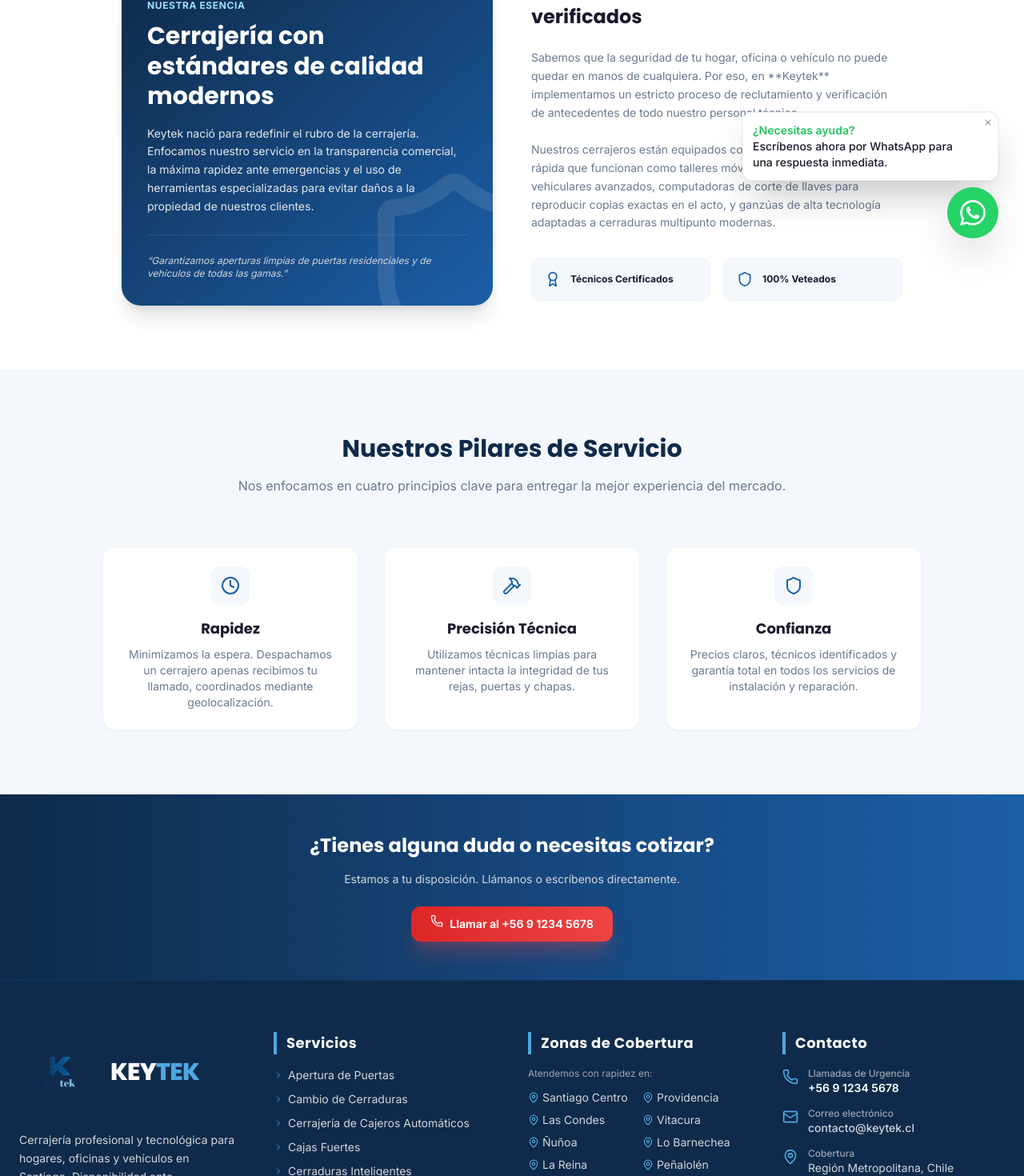
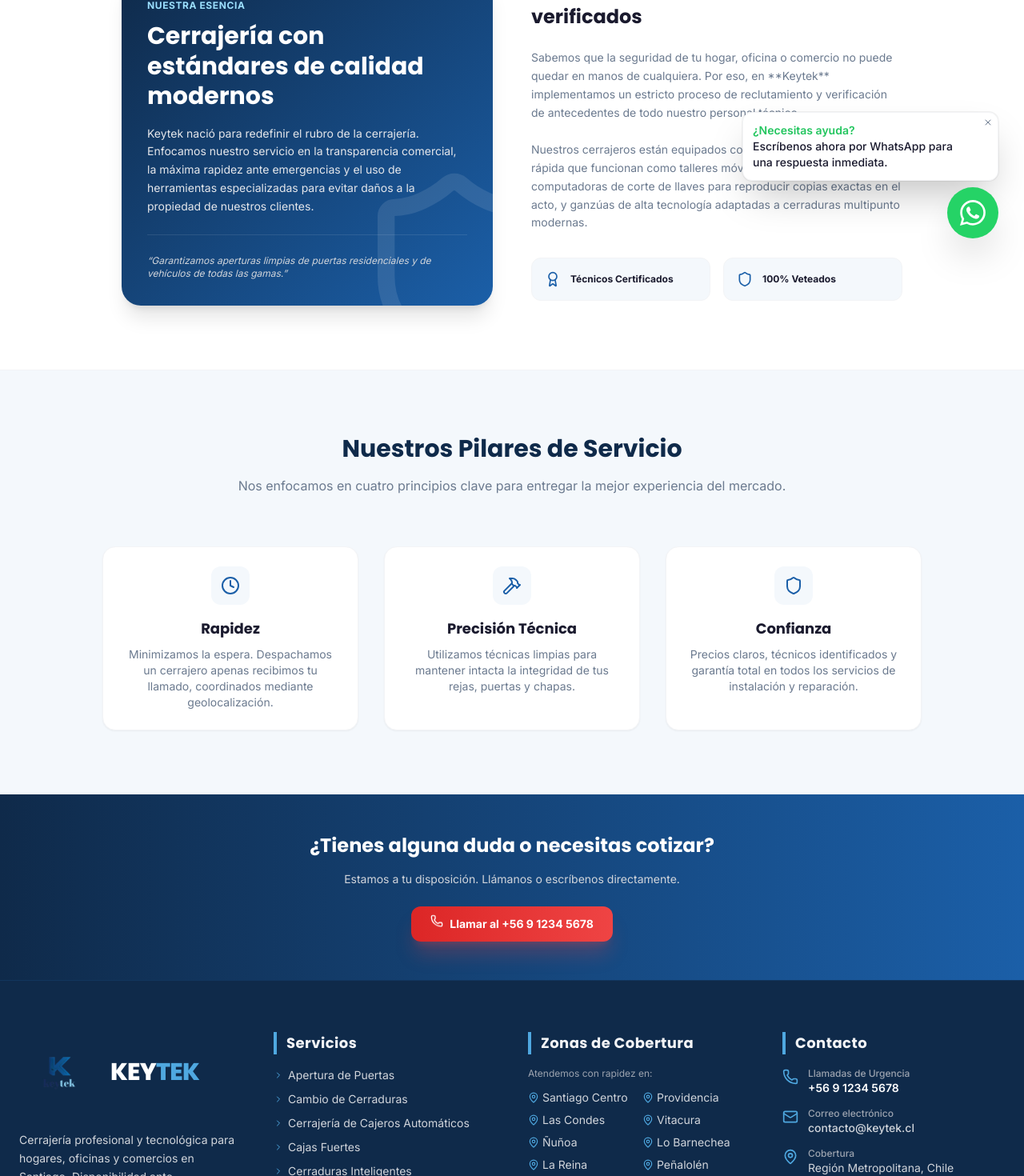
Before and after one commit to keytek2026-creator/keytek, a Next.js app: page /nosotros in a window 1280 px wide. Shown: the part 470-1940 px from the top of the page at 80% size. Built offline with nearby package versions, Linux system fonts and the light colour scheme.

Commit message:
style: remove leftover references to automotive locksmith services

```diff
--- a/app/nosotros/page.tsx
+++ b/app/nosotros/page.tsx
@@ -55,11 +55,11 @@ export default function NosotrosPage() {
               </h3>
 
               <p className="text-keytek-text-muted text-sm leading-relaxed">
-                Sabemos que la seguridad de tu hogar, oficina o vehículo no puede quedar en manos de cualquiera. Por eso, en **Keytek** implementamos un estricto proceso de reclutamiento y verificación de antecedentes de todo nuestro personal técnico.
+                Sabemos que la seguridad de tu hogar, oficina o comercio no puede quedar en manos de cualquiera. Por eso, en **Keytek** implementamos un estricto proceso de reclutamiento y verificación de antecedentes de todo nuestro personal técnico.
               </p>
 
               <p className="text-keytek-text-muted text-sm leading-relaxed">
-                Nuestros cerrajeros están equipados con vehículos de respuesta rápida que funcionan como talleres móviles. Cuentan con escáneres vehiculares avanzados, computadoras de corte de llaves para reproducir copias exactas en el acto, y ganzúas de alta tecnología adaptadas a cerraduras multipunto modernas.
+                Nuestros cerrajeros están equipados con unidades de respuesta rápida que funcionan como talleres móviles. Cuentan con computadoras de corte de llaves para reproducir copias exactas en el acto, y ganzúas de alta tecnología adaptadas a cerraduras multipunto modernas.
               </p>
 
               <div className="grid grid-cols-2 gap-4 mt-2">
--- a/components/layout/Footer.tsx
+++ b/components/layout/Footer.tsx
@@ -18,7 +18,7 @@ export function Footer() {
           <div className="flex flex-col gap-4">
             <Logo light className="mb-2" />
             <p className="text-sm text-gray-300 leading-relaxed">
-              Cerrajería profesional y tecnológica para hogares, oficinas y vehículos en Santiago. Disponibilidad ante emergencias con técnicos calificados.
+              Cerrajería profesional y tecnológica para hogares, oficinas y comercios en Santiago. Disponibilidad ante emergencias con técnicos calificados.
             </p>
             <div className="flex items-center gap-3 mt-2 text-sm text-[#4FA8E0] font-semibold">
               <Clock className="h-4 w-4 shrink-0" />
--- a/components/sections/Hero.tsx
+++ b/components/sections/Hero.tsx
@@ -56,7 +56,7 @@ export function Hero() {
 
           {/* Subtitle */}
           <p className="text-lg sm:text-xl text-gray-200 mb-10 max-w-2xl leading-relaxed">
-            ¿Perdiste tus llaves, olvidaste tu clave o necesitas un cambio de cerradura? Atendemos emergencias residenciales, automotrices y comerciales en todo Santiago.
+            ¿Perdiste tus llaves, olvidaste tu clave o necesitas un cambio de cerradura? Atendemos emergencias residenciales, comerciales e industriales en todo Santiago.
           </p>
 
           {/* Double Call-to-Action Buttons */}
```
